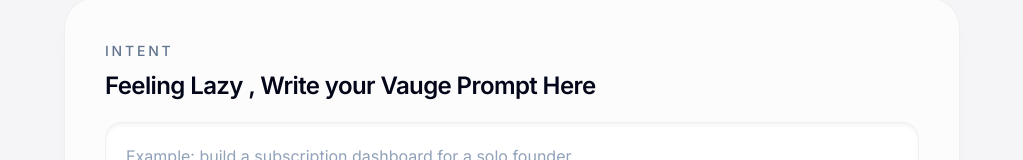
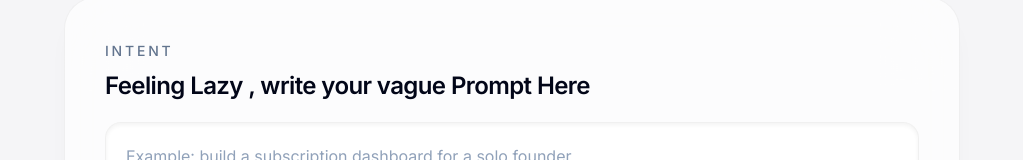
Before and after one commit to Nidan73/prompt-generator, a Next.js app: page / in a window 1280 px wide. Shown: the part 549-709 px from the top of the page, without its empty margins (128-1151 px from the left). Built offline with nearby package versions, Linux system fonts and the light colour scheme.

Commit message:
edited the label

```diff
--- a/app/page.tsx
+++ b/app/page.tsx
@@ -323,7 +323,7 @@ export default function Home() {
                   Intent
                 </label>
                 <h2 className="mt-2 text-2xl font-semibold tracking-tight text-slate-950 dark:text-white">
-                  Feeling Lazy , Write your Vauge Prompt Here
+                  Feeling Lazy , write your vague Prompt Here
                 </h2>
               </div>
               {isCoolingDown ? (
```
